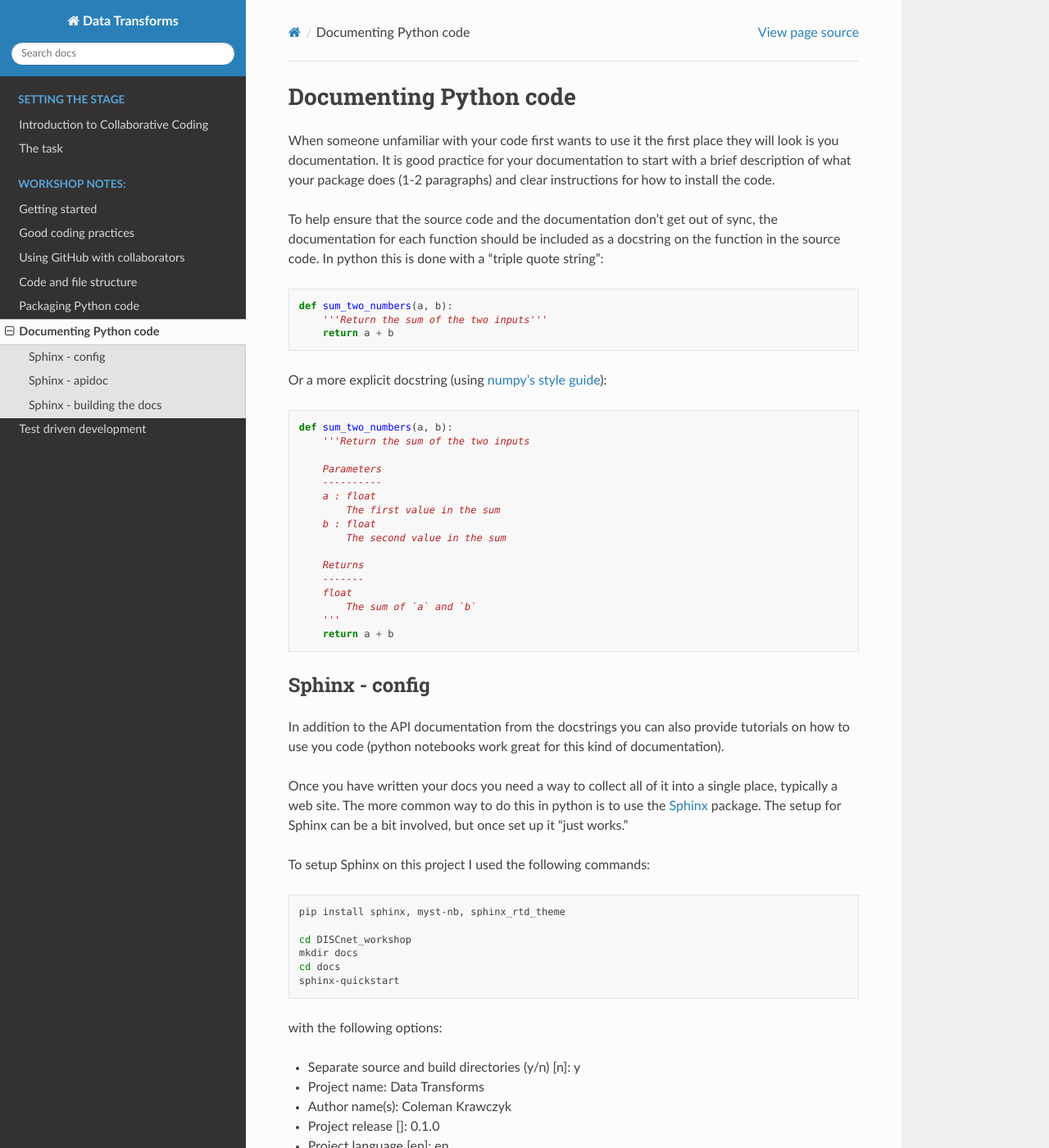
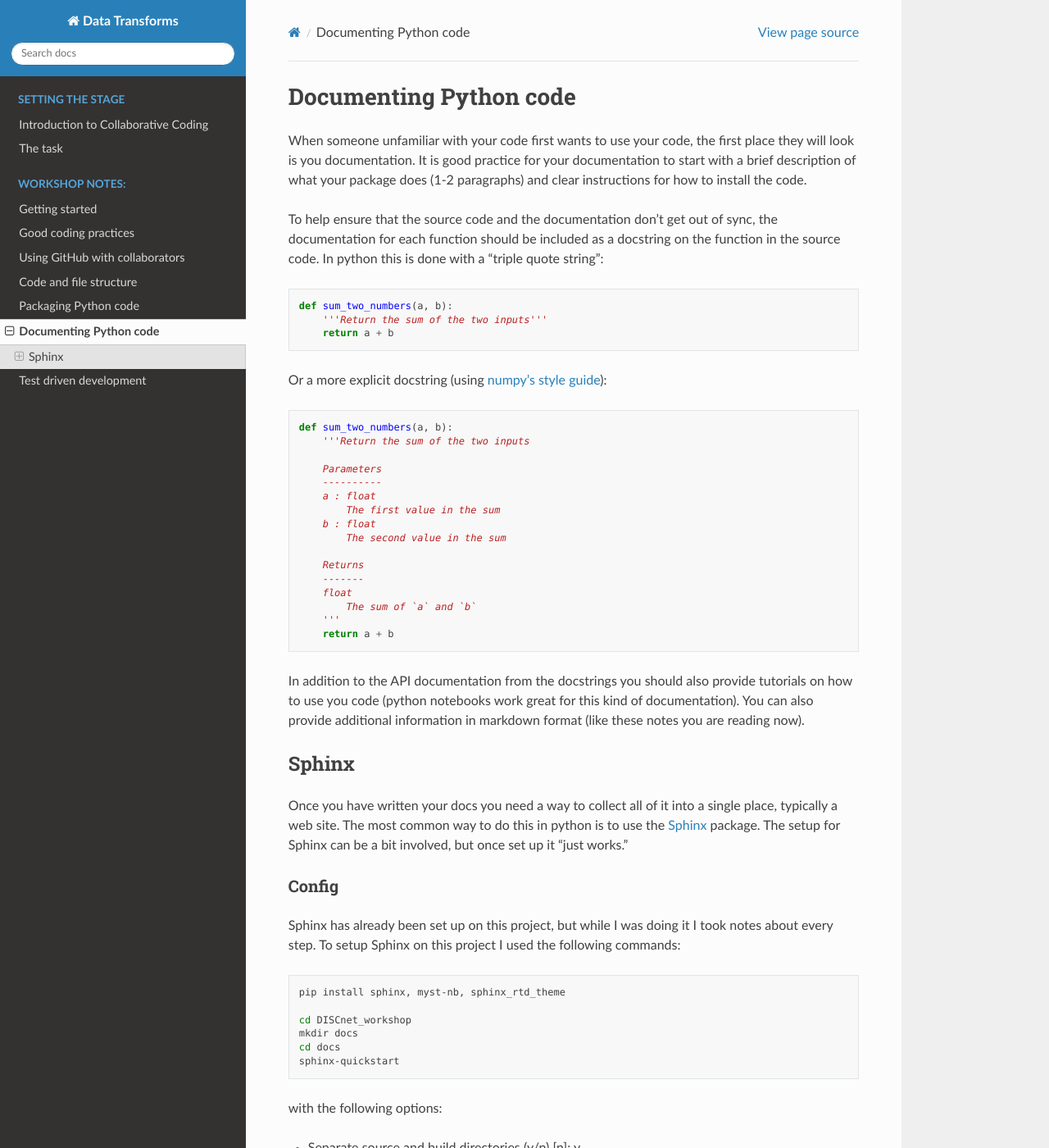
Before and after one commit to CKrawczyk/DISCnet_workshop, a Sphinx documentation site: the page built from docs/source/writing_documentation.md, in a window 1280 px wide and 1400 px high. Shown: the whole window at 82% size. Built offline with Sphinx 7.4.7 and the Read the Docs theme 2.0.0, drawn with Linux system fonts in a browser that asks for light colours; pages that are not in the unit, such as notebooks, are missing from menus; some of the changed text lies outside the part shown.

Commit message:
Second pass over Sphinx notes
Minor cleanup of the notes.  Included the latest versoin of `index.rst` in the notes.

````diff
--- a/docs/source/conf.py
+++ b/docs/source/conf.py
@@ -11,7 +11,6 @@
 # documentation root, use os.path.abspath to make it absolute, like shown here.
 #
 import os
-import sphinx_rtd_theme    # noqa: F401
 import sys
 sys.path.insert(0, os.path.abspath('../..'))
 
--- a/docs/source/writing_documentation.md
+++ b/docs/source/writing_documentation.md
@@ -1,5 +1,5 @@
 # Documenting Python code
-When someone unfamiliar with your code first wants to use it the first place they will look is you documentation.  It is good practice for your documentation to start with a brief description of what your package does (1-2 paragraphs) and clear instructions for how to install the code.
+When someone unfamiliar with your code first wants to use your code, the first place they will look is you documentation.  It is good practice for your documentation to start with a brief description of what your package does (1-2 paragraphs) and clear instructions for how to install the code.
 
 To help ensure that the source code and the documentation don't get out of sync, the documentation for each function should be included as a docstring on the function in the source code.  In python this is done with a "triple quote string":
 
@@ -30,12 +30,13 @@
     return a + b
 ```
 
-## Sphinx - config
-In addition to the API documentation from the docstrings you can also provide tutorials on how to use you code (python notebooks work great for this kind of documentation).
+In addition to the API documentation from the docstrings you should also provide tutorials on how to use you code (python notebooks work great for this kind of documentation).  You can also provide additional information in markdown format (like these notes you are reading now).
 
-Once you have written your docs you need a way to collect all of it into a single place, typically a web site.  The more common way to do this in python is to use the [Sphinx](https://www.sphinx-doc.org/en/master/index.html) package.  The setup for Sphinx can be a bit involved, but once set up it "just works."
+## Sphinx
+Once you have written your docs you need a way to collect all of it into a single place, typically a web site.  The most common way to do this in python is to use the [Sphinx](https://www.sphinx-doc.org/en/master/index.html) package.  The setup for Sphinx can be a bit involved, but once set up it "just works."
 
-To setup Sphinx on this project I used the following commands:
+### Config
+Sphinx has already been set up on this project, but while I was doing it I took notes about every step.  To setup Sphinx on this project I used the following commands:
 
 ```bash
 pip install sphinx, myst-nb, sphinx_rtd_theme
@@ -85,14 +85,13 @@
 ]
 ```
 
-Change the theme:
-
+And change the theme:
 ```python
 html_theme = 'sphinx_rtd_theme'
 ```
 
-## Sphinx - apidoc
-For sphinx to be able to read the docstrings from your source code it first needs be told what source files to look in.  This can either be done by adding your source folders by hand to `docs/soruce/index.rst` or by using the `sphinx-apidoc` command to build these `.rst` files for you.  We will be using this automated approach for this workshop:
+### API documentation with `apidoc`
+For Sphinx to be able to read the docstrings from your source code it first needs be told what source files to look in.  This can either be done by adding your source folders by hand to `docs/soruce/index.rst` or by using the `sphinx-apidoc` command to build these `.rst` files for you.  We will be using this automated approach for this workshop:
 
 ```bash
 sphinx-apidoc -MEf -o ./docs/source ./data_transforms ./data_transforms/tests
@@ -100,30 +99,43 @@
 
 What is this command doing:
  - `-M`: put module documentation before submodule documentation
- - `-E`: don't create headings for the module/package packages (e.g. when the docstrings already contain them)
+ - `-E`: don't create headings for the modules or packages (e.g. when the docstrings already contain them)
  - `-f`: overwrite existing files
  - `-o ./docs/source`: the output directory
  - `./data_transforms`: the package directory
  - `./data_transforms/tests`: directories to exclude
 
-While I think the templates used by this command are not the best in the world, they can provide a good starting place for learning what these files should look like.
+This command will create two files: `data_transforms.rst` and `modules.rst`. While I think the templates used for these files are not the best in the world, they can provide a good starting place for learning what these files should look like.
+
+```{note}
+There are also options for customizing these templates, but that is outside the scope of this workshop.
+```
 
 As we will be running this command every time the docs are built (to check for new code files) the resulting `rst` files have been added to the `.gitignore` file.
 
 Lastly we need to update the `index.rst` file to include the files create with this command (and these class notes while we are at it):
 
 ```rst
-Welcome to Data Transforms's documentation!
-===========================================
+DISCnet Workshop: Writing Code as a Team
+=========================================
+
+.. toctree::
+   :maxdepth: 2
+   :caption: Setting the Stage
+
+   introduction
+   the_task
 
 .. toctree::
    :maxdepth: 2
    :caption: Workshop Notes:
 
-   Introduction
    getting_started
    good_coding_practices
-   GitHub_with_collaborators
+   github_with_collaborators
+   code_structure
+   packaging_python_code
+   writing_documentation
    test_driven_development
 
 .. toctree::
@@ -140,7 +152,7 @@
 * :ref:`modindex`
 ```
 
-## Sphinx - building the docs
+### Building the docs
 With the `rst` files inplace, we can build the docs with:
 
 ```bash
@@ -154,4 +166,12 @@
 Sometimes the side bar content will not update correctly when new pages are added, to fix this run `make clean` before `make html` to remove cached data.
 ```
 
-To simplify the auto finding and doc building steps I have created a `build_docs.sh` script in the base repository to run the commands above in order.
+To simplify the auto finding and doc building steps I have created a `build_docs.sh` script in the base repository to run all the commands above in order:
+
+```bash
+cd docs
+sphinx-apidoc -MEf -o ./source ../data_transforms ../data_transforms/tests
+make clean
+make html
+cd ..
+```
````
Also changed, not shown: other parts of docs/source/writing_documentation.md (+1 -2 lines).
